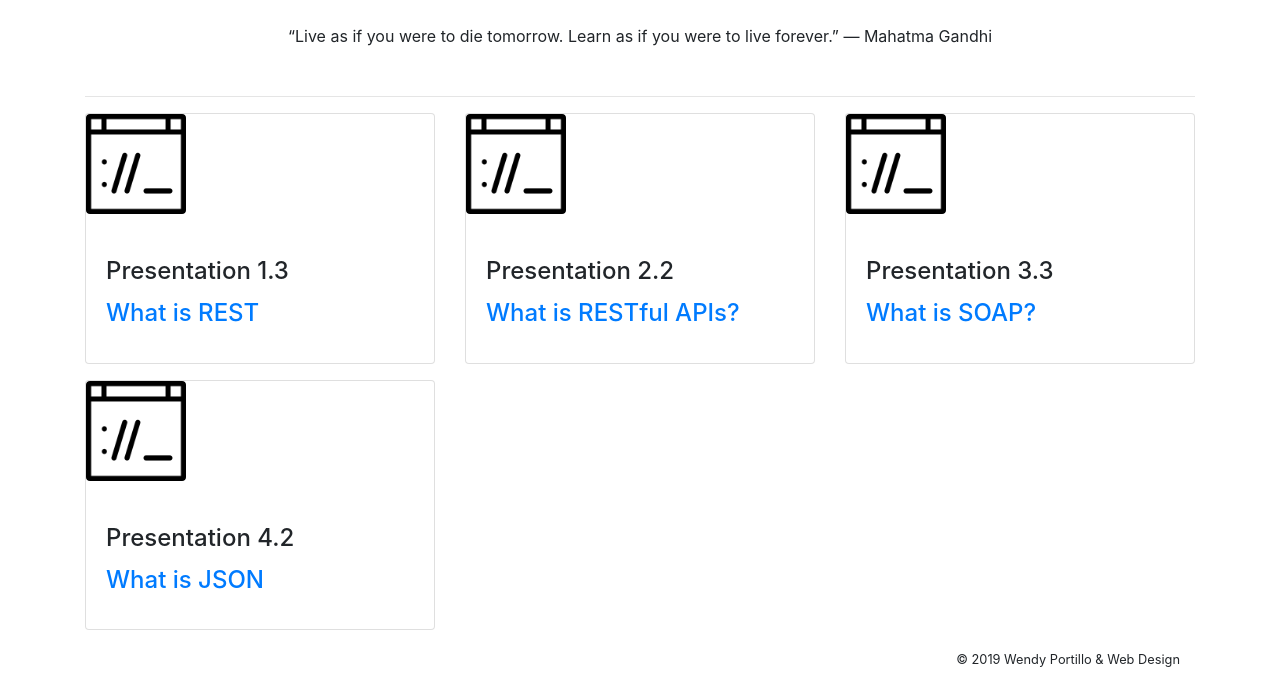
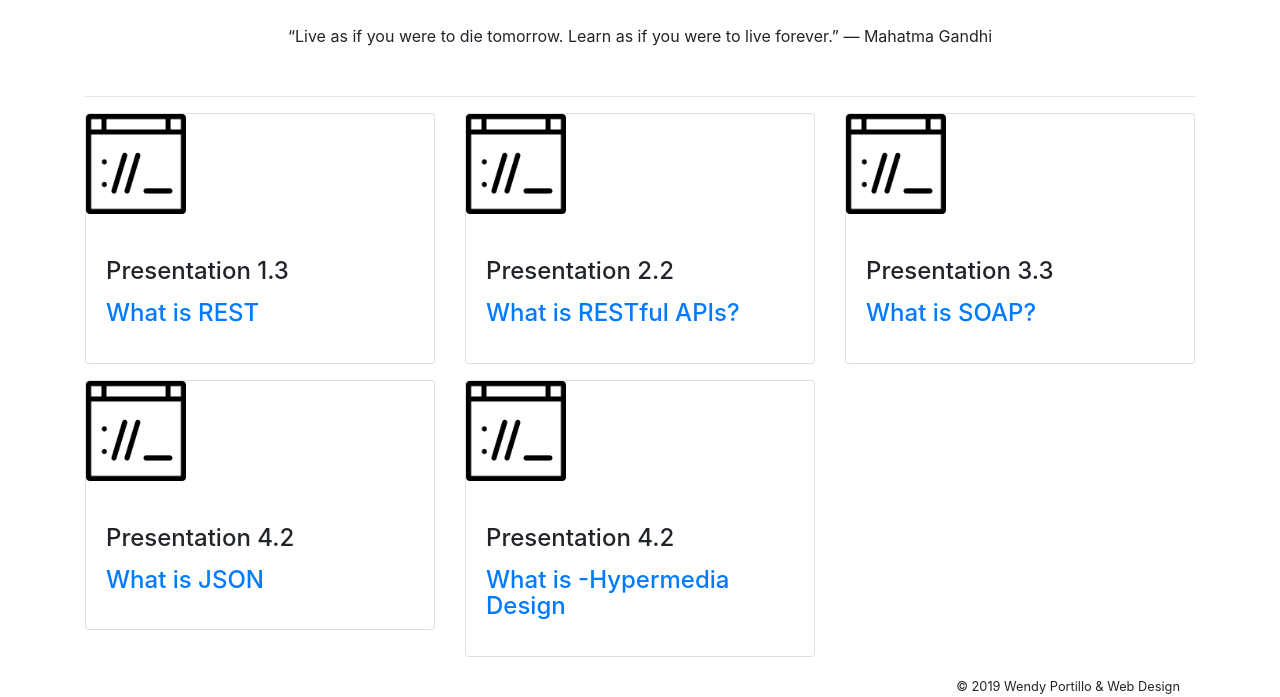
Before and after one commit to dearwendy714/Portfolio_330, a plain HTML site: page Portillo-rest.html in a window 1280 px wide. Shown: the part 717-1414 px from the top of the page. Before the commit the page ends 1387 px from the top, so only its background shows below. Drawn offline with nearby package versions, Linux system fonts and the light colour scheme; some packages are replaced by stand-ins of ours; a script that the page names is missing.

Commit message:
update week 6

```diff
--- a/Portillo-rest.html
+++ b/Portillo-rest.html
@@ -1,5 +1,6 @@
 <!DOCTYPE html>
 <html lang="en">
+
 <head>
   <title>Wendy Portillo Portfolio</title>
   <header class="site-header">
@@ -13,16 +14,19 @@
       <meta name="viewport" content="width=device-width, initial-scale=1, shrink-to-fit=no">
 
       <!-- Bootstrap CSS -->
-    <link rel="stylesheet" href="https://maxcdn.bootstrapcdn.com/bootstrap/4.0.0-beta/css/bootstrap.min.css" integrity="sha384-/Y6pD6FV/Vv2HJnA6t+vslU6fwYXjCFtcEpHbNJ0lyAFsXTsjBbfaDjzALeQsN6M" crossorigin="anonymous">
+      <link rel="stylesheet" href="https://maxcdn.bootstrapcdn.com/bootstrap/4.0.0-beta/css/bootstrap.min.css"
+        integrity="sha384-/Y6pD6FV/Vv2HJnA6t+vslU6fwYXjCFtcEpHbNJ0lyAFsXTsjBbfaDjzALeQsN6M" crossorigin="anonymous">
 </head>
 
 </a>
+
 <body id="home" data-spy="scroll" data-target=".navbar" data-offset="100">
   <!-- navbar -->
   <nav class="navbar navbar-expand-lg navbar-dark bg-primary fixed-top">
     <div class="container">
       <a class="navbar-brand order-1 mr-0" href="http://wendydesign.x10host.com/" target="_blank">All Things Web</a>
-        <button class="navbar-toggler" type="button" data-toggle="collapse" data-target="#navbarNavAltMarkup" aria-controls="navbarNavAltMarkup" aria-expanded="false" aria-label="Toggle navigation">
+      <button class="navbar-toggler" type="button" data-toggle="collapse" data-target="#navbarNavAltMarkup"
+        aria-controls="navbarNavAltMarkup" aria-expanded="false" aria-label="Toggle navigation">
         <span class="navbar-toggler-icon"></span>
       </button>
       <div class="collapse navbar-collapse" id="navbarNavAltMarkup">
@@ -38,12 +42,13 @@
 
 
   <meta name="viewport" content="width=device-width, initial-scale=1">
-        <link rel="stylesheet" type="text/css" href ="../resources/css/lightbox.min.css">
-        <link rel="stylesheet" type="text/css" href ="../resources/css/style.css">
-        <link rel="stylesheet" type="text/css" href ="../resources/css/queries.css">
+  <link rel="stylesheet" type="text/css" href="../resources/css/lightbox.min.css">
+  <link rel="stylesheet" type="text/css" href="../resources/css/style.css">
+  <link rel="stylesheet" type="text/css" href="../resources/css/queries.css">
   <script type='text/javascript' src='../resources/js/lightbox-plus-jquery.min.js'></script>
   <script src="https://ajax.aspnetcdn.com/ajax/jQuery/jquery-3.3.1.min.js"></script>
-        <link rel="stylesheet" href="https://use.fontawesome.com/releases/v5.7.2/css/all.css" integrity="sha384-fnmOCqbTlWIlj8LyTjo7mOUStjsKC4pOpQbqyi7RrhN7udi9RwhKkMHpvLbHG9Sr" crossorigin="anonymous">
+  <link rel="stylesheet" href="https://use.fontawesome.com/releases/v5.7.2/css/all.css"
+    integrity="sha384-fnmOCqbTlWIlj8LyTjo7mOUStjsKC4pOpQbqyi7RrhN7udi9RwhKkMHpvLbHG9Sr" crossorigin="anonymous">
   <link rel="stylesheet" href="https://cdnjs.cloudflare.com/ajax/libs/font-awesome/4.7.0/css/font-awesome.min.css">
   <title>Diagram</title>
 
@@ -59,7 +64,8 @@
 
       <!-- work -->
       <h1 id="work" class="display-4 text-center my-5 text-muted">Now, You’re Speaking My Language.</h1>
-  <p class="text-center mb-5">“Live as if you were to die tomorrow. Learn as if you were to live forever.” — Mahatma Gandhi</p>
+      <p class="text-center mb-5">“Live as if you were to die tomorrow. Learn as if you were to live forever.” — Mahatma
+        Gandhi</p>
       <hr>
       <!-- presentation -->
       <div class="row">
@@ -70,7 +76,9 @@
             <img class="mb-4 img-fluid rounded" src="images/http.png" height="100" width="100" alt="Presentation-REST">
             <div class="card-body">
               <h4 class="card-title">Presentation 1.3</h4>
-          <p class="card-text"><a href="presentation/Presentation_1.3-REST.m4v"><h4>What is REST</h4></a></p>
+              <p class="card-text"><a href="presentation/Presentation_1.3-REST.m4v">
+                  <h4>What is REST</h4>
+                </a></p>
 
             </div>
           </div>
@@ -78,10 +86,13 @@
 
         <div class="col-md-6 col-lg-4">
           <div class="card mb-3">
-            <img class="mb-4 img-fluid rounded" src="images/http.png" height="100" width="100" alt="Presentation-RESTful APIs">
+            <img class="mb-4 img-fluid rounded" src="images/http.png" height="100" width="100"
+              alt="Presentation-RESTful APIs">
             <div class="card-body">
               <h4 class="card-title">Presentation 2.2</h4>
-          <p class="card-text"><a href="presentation/Presentation_2.2-RESTfulAPIs.m4v"><h4>What is RESTful APIs?</h4></a></p>
+              <p class="card-text"><a href="presentation/Presentation_2.2-RESTfulAPIs.m4v">
+                  <h4>What is RESTful APIs?</h4>
+                </a></p>
             </div>
           </div>
         </div>
@@ -91,7 +102,9 @@
             <img class="mb-4 img-fluid rounded" src="images/http.png" height="100" width="100" alt="Presentation-SOAP">
             <div class="card-body">
               <h4 class="card-title">Presentation 3.3</h4>
-                <p class="card-text"><a href="presentation/Presentation_3.3-SOAP.m4v"><h4>What is SOAP?</h4></a></p>
+              <p class="card-text"><a href="presentation/Presentation_3.3-SOAP.m4v">
+                  <h4>What is SOAP?</h4>
+                </a></p>
             </div>
           </div>
         </div>
@@ -101,7 +114,22 @@
             <img class="mb-4 img-fluid rounded" src="images/http.png" height="100" width="100" alt="Presentation-JSON">
             <div class="card-body">
               <h4 class="card-title">Presentation 4.2</h4>
-          <p class="card-text"><a href="presentation/Presentation4.2-JSON.m4v"><h4>What is JSON</h4></a></p>
+              <p class="card-text"><a href="presentation/Presentation4.2-JSON.m4v">
+                  <h4>What is JSON</h4>
+                </a></p>
+            </div>
+          </div>
+        </div>
+
+        <div class="col-md-6 col-lg-4">
+          <div class="card mb-3">
+            <img class="mb-4 img-fluid rounded" src="images/http.png" height="100" width="100"
+              alt="Presentation-Hypermedia Design">
+            <div class="card-body">
+              <h4 class="card-title">Presentation 4.2</h4>
+              <p class="card-text"><a href="presentation/Presentation_6.2-HypermediaDesign.m4v">
+                  <h4>What is -Hypermedia Design</h4>
+                </a></p>
             </div>
           </div>
         </div>
```
Also changed, not shown: 2 other files. Lines whose indentation alone changed are shown as unchanged.
